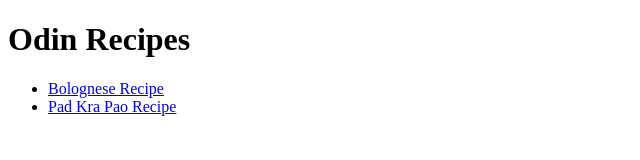
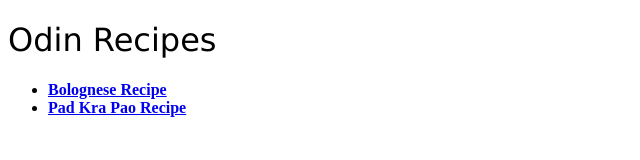
Before and after one commit to chocoisntlate/odin-recipes, a plain HTML site: page index.html in a window 1280 px wide. Shown: the whole page, without its empty margins (0-640 px from the left). Drawn offline with Linux system fonts and the light colour scheme.

Commit message:
some css styling from what I learned

```diff
--- a/index.html
+++ b/index.html
@@ -4,15 +4,16 @@
     <meta charset="UTF-8">
     <meta name="viewport" content="width=device-width, initial-scale=1.0">
     <title>Document</title>
+    <link rel="stylesheet" href="styles.css">
 </head>
 <body>
-    <h1>Odin Recipes</h1>
+    <h1 class="title-size">Odin Recipes</h1>
     <ul>
         <li>
-            <a href="recipes/bolognese.html">Bolognese Recipe</a>
+            <a class="list-items" href="recipes/bolognese.html">Bolognese Recipe</a>
         </li>
         <li>
-            <a href="recipes/Pad-Kra-Pao.html">Pad Kra Pao Recipe</a>
+            <a class="list-items" href="recipes/Pad-Kra-Pao.html">Pad Kra Pao Recipe</a>
         </li>
     </ul>
 </body>
--- /dev/null
+++ b/styles.css
@@ -0,0 +1,9 @@
+.title-size {
+    font-family: Verdana, Geneva, Tahoma, sans-serif;
+    font-weight: 200;
+}
+
+.list-items {
+    font-family: 'Times New Roman', Times, serif;
+    font-weight: bold;
+}
```
